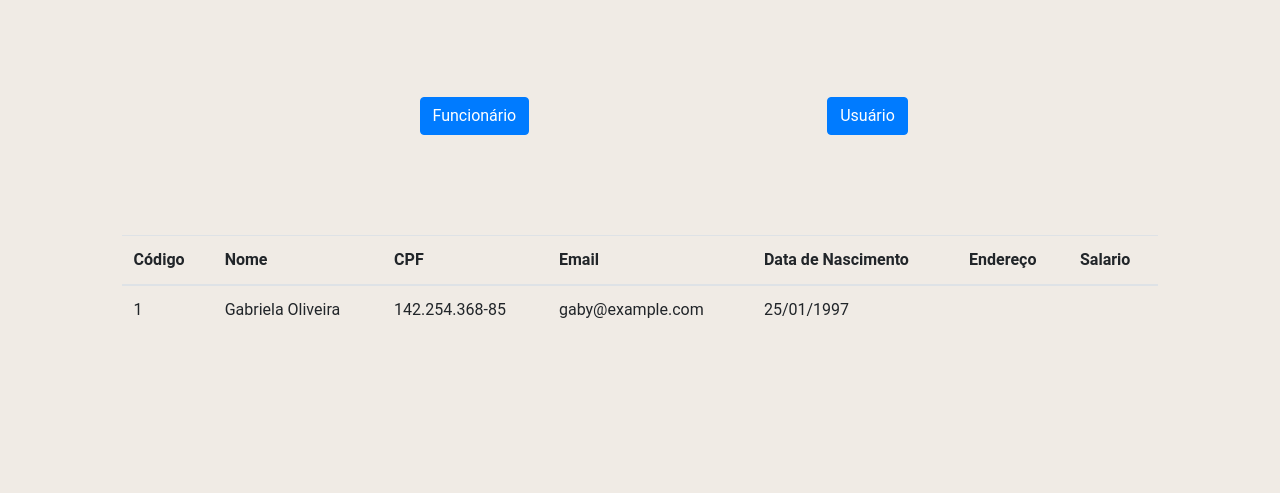
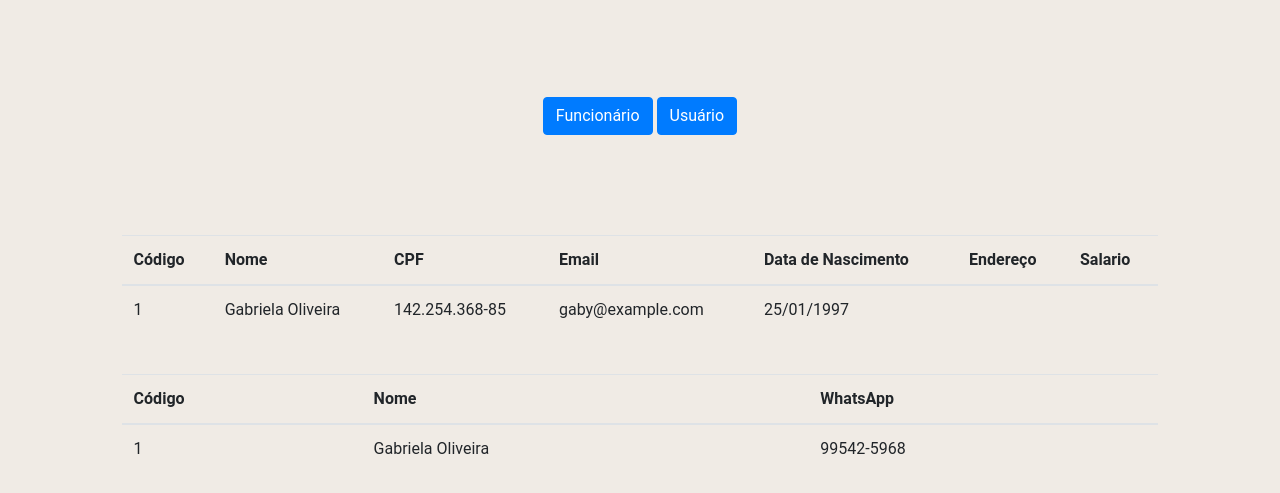
Before and after one commit to Gabriela-Oliveira/Land-Page, a plain HTML site: page FrontEnd/web_app/index.html in a window 1280 px wide. Shown: the part 179-672 px from the top of the page. Drawn offline with nearby package versions, Linux system fonts and the light colour scheme.

Commit message:
Creat user table.

```diff
--- a/FrontEnd/web_app/css/index.css
+++ b/FrontEnd/web_app/css/index.css
@@ -9,7 +9,7 @@
 html, body{
     margin:0;
     padding: 0;
-    /* width: 100%; */
+    width: 100%;
     height: 100%;
     box-sizing: border-box;
     font-family: 'Roboto', sans-serif;
@@ -28,20 +28,8 @@ html, body{
 }
 
 .btn-button{
-
-    margin-left: 180px;
-    margin-top: 100px;
-    margin-bottom: 100px;
-
-}
-
-/* .row{
-    display: inline;
     margin-left: auto;
     margin-right: auto;
     margin-top: 100px;
     margin-bottom: 100px;
-    margin-left: 41%;
-    margin-right: auto;
-    margin-top: 10px;
-} */
+}
--- a/FrontEnd/web_app/index.html
+++ b/FrontEnd/web_app/index.html
@@ -1,5 +1,6 @@
 <!DOCTYPE html>
 <html lang="PT-BR">
+
 <head>
     <meta charset="UTF-8">
     <meta name="viewport" content="width=device-width, initial-scale=1.0">
@@ -7,23 +8,20 @@
     <link rel="stylesheet" href="./css/index.css">
     <title>Web App</title>
 </head>
+
 <body>
+
+
+
+    <div class="col-sm-12">
+        <img class="image-logo" src="./img/logo é possível1.png" alt="Logo # é possível fazer">
+    </div>
 
     <div class="container">
         <div class="row">
-            <div class="col-sm-12">
-                <img class="image-logo" src="./img/logo é possível1.png" alt="Logo # é possível fazer">
-            </div>
-        </div>
-
-        <div class="row">
-            <div class="btn-button col-sm-4 relative text-center">
+            <div class="btn-button col-sm-12 relative text-center">
                 <button type="button" class="btn btn-primary">Funcionário</button>
-            </div>
-            <div class="row">
-                <div class="btn-button col-sm-4 relative text-center">
                 <button type="button" class="btn btn-primary">Usuário</button>
-                </div>
             </div>
         </div>
     </div>
@@ -52,9 +50,30 @@
         </tbody>
     </table>
     </div>
+    <br>
+    <table class="table table-hover">
+        <thead>
+            <tr>
+                <th>Código</th>
+                <th>Nome</th>
+                <th>WhatsApp</th>
+
+            </tr>
+        </thead>
+        <tbody>
+            <tr>
+                <td>1</td>
+                <td>Gabriela Oliveira</td>
+                <td>99542-5968</td>
+
+            </tr>
+        </tbody>
+    </table>
+    </div>
 
     <script src="https://ajax.googleapis.com/ajax/libs/jquery/3.5.1/jquery.min.js"></script>
     <script src="https://cdnjs.cloudflare.com/ajax/libs/popper.js/1.16.0/umd/popper.min.js"></script>
     <script src="https://maxcdn.bootstrapcdn.com/bootstrap/4.5.2/js/bootstrap.min.js"></script>
 </body>
+
 </html>
```
Lines whose indentation alone changed are shown as unchanged.
